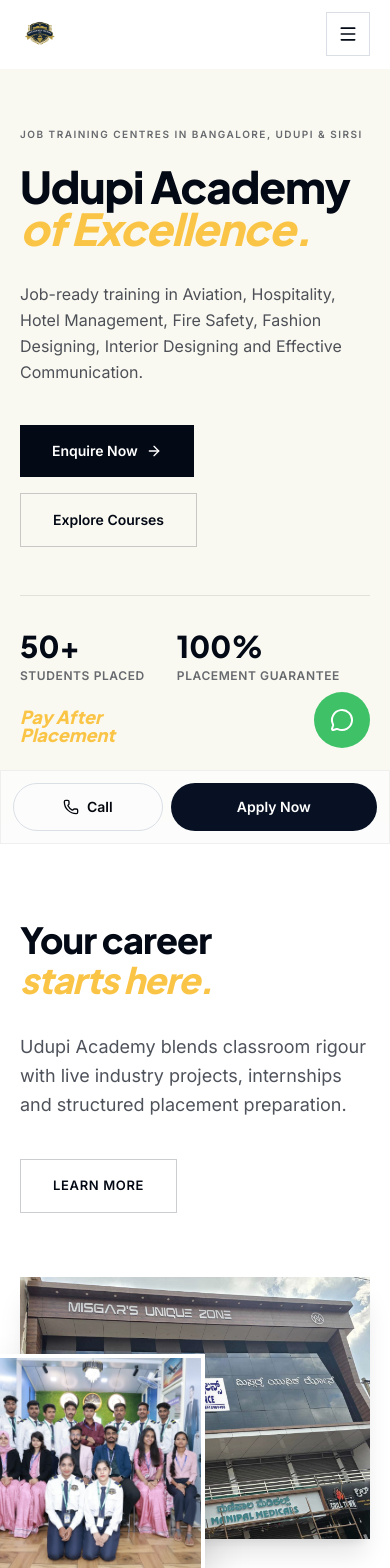
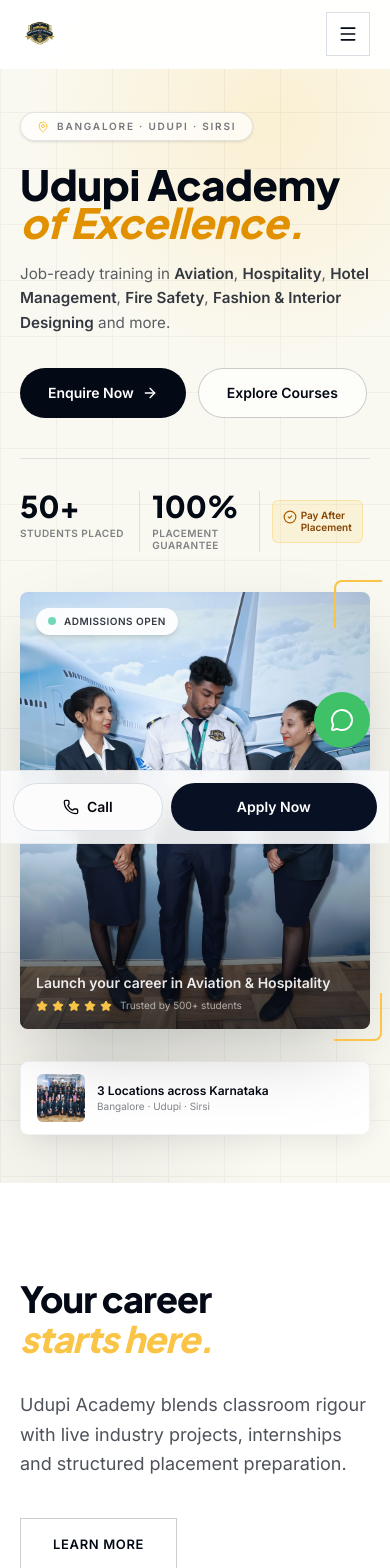
Before and after one commit to udupiacademyofexcellence/UdupiAcademyofExcellence, a React (Vite) app: page / in a window 390 px wide. Shown: the top 1568 px of the page. Built offline with nearby package versions, Linux system fonts and the light colour scheme.

Commit message:
feat: redesign Hero section with dynamic layout and mobile responsiveness

```diff
--- a/src/components/site/Hero.tsx
+++ b/src/components/site/Hero.tsx
@@ -1,83 +1,194 @@
-import { ArrowRight } from "lucide-react";
+import { ArrowRight, CheckCircle2, MapPin, Star } from "lucide-react";
 import heroImg from "@/assets/Student-aviation.jpg";
+import academyImg from "@/assets/academy-student-group.jpg";
 import { Reveal } from "./primitives";
 import { Link } from "@tanstack/react-router";
 
 export function Hero() {
   return (
-    <section id="top" className="relative min-h-[90vh] flex flex-col justify-center overflow-hidden bg-surface pt-32 pb-20">
-      <div className="container-wide relative z-10">
-        <div className="grid lg:grid-cols-[1fr_0.8fr] gap-12 items-center">
+    <section
+      id="top"
+      className="relative min-h-screen flex flex-col justify-center overflow-hidden bg-surface"
+    >
+      {/* ── Background decorations ── */}
+      <div className="absolute inset-0 pointer-events-none" aria-hidden="true">
+        {/* Gold blob top-right */}
+        <div
+          className="absolute -top-32 -right-32 w-[500px] h-[500px] rounded-full"
+          style={{ background: "radial-gradient(circle, oklch(0.85 0.15 85 / 0.18) 0%, transparent 70%)" }}
+        />
+        {/* Dark blob bottom-left */}
+        <div
+          className="absolute -bottom-24 -left-24 w-[380px] h-[380px] rounded-full"
+          style={{ background: "radial-gradient(circle, oklch(0.14 0.03 260 / 0.07) 0%, transparent 70%)" }}
+        />
+        {/* Subtle grid */}
+        <div
+          className="absolute inset-0 opacity-[0.035]"
+          style={{
+            backgroundImage: "linear-gradient(to right, currentColor 1px, transparent 1px), linear-gradient(to bottom, currentColor 1px, transparent 1px)",
+            backgroundSize: "56px 56px",
+          }}
+        />
+      </div>
 
-          {/* Left Text Column */}
-          <div className="relative z-20">
+      <div className="container-wide relative z-10 pt-28 pb-12 sm:pt-32 sm:pb-16">
+        {/* ── Location pill ── */}
         <Reveal>
-              <p className="text-[10px] font-bold tracking-[0.15em] text-ink/60 uppercase mb-6 leading-snug">
-                Job Training Centres in Bangalore, Udupi &amp; Sirsi
+          <div className="inline-flex items-center gap-2 rounded-full border border-ink/10 bg-white/70 px-4 py-1.5 text-[10px] font-bold tracking-[0.18em] uppercase text-ink/55 shadow-sm backdrop-blur-sm mb-6">
+            <MapPin className="size-3 text-gold shrink-0" />
+            Bangalore · Udupi · Sirsi
+          </div>
+        </Reveal>
+
+        <div className="grid lg:grid-cols-[1fr_0.9fr] gap-10 lg:gap-16 items-center">
+
+          {/* ── LEFT: Text content ── */}
+          <div className="flex flex-col">
+            {/* Headline */}
+            <Reveal delay={60}>
+              <h1 className="font-display font-extrabold tracking-tight leading-[0.92] text-ink">
+                <span className="block text-[2.6rem] sm:text-[4rem] lg:text-[4.5rem] xl:text-[5.2rem]">
+                  Udupi Academy
+                </span>
+                <span
+                  className="block text-[2.6rem] sm:text-[4rem] lg:text-[4.5rem] xl:text-[5.2rem] italic"
+                  style={{ color: "oklch(0.72 0.17 75)" }}
+                >
+                  of Excellence.
+                </span>
+              </h1>
+            </Reveal>
+
+            {/* Sub-text */}
+            <Reveal delay={140}>
+              <p className="mt-5 max-w-[520px] text-[0.95rem] sm:text-base leading-relaxed text-ink/65">
+                Job-ready training in{" "}
+                <span className="font-semibold text-ink/80">Aviation</span>,{" "}
+                <span className="font-semibold text-ink/80">Hospitality</span>,{" "}
+                <span className="font-semibold text-ink/80">Hotel Management</span>,{" "}
+                <span className="font-semibold text-ink/80">Fire Safety</span>,{" "}
+                <span className="font-semibold text-ink/80">Fashion &amp; Interior Designing</span> and more.
               </p>
             </Reveal>
 
-            <Reveal delay={80}>
-              <h1 className="font-display text-[2.75rem] leading-[0.95] font-extrabold text-ink sm:text-[5.5rem] lg:text-[7rem] tracking-tight">
-                Udupi{" "}
-                Academy{" "}
-                <span className="text-gold italic">of Excellence.</span>
-              </h1>
-            </Reveal>
-
-            <Reveal delay={160}>
-              <p className="mt-8 w-full max-w-md text-base sm:text-lg leading-relaxed text-ink/70 pr-4 sm:pr-0">
-                Job-ready training in Aviation, Hospitality, Hotel Management, Fire Safety, Fashion Designing, Interior Designing and Effective Communication.
-              </p>
-            </Reveal>
-
-            <Reveal delay={240}>
-              <div className="mt-10 flex flex-wrap items-center gap-4">
-                <Link to="/contact" className="inline-flex items-center justify-center bg-ink px-8 py-4 text-sm font-semibold text-white transition-all hover:bg-gold hover:text-ink">
-                  Enquire Now <ArrowRight className="ml-2 size-4" />
+            {/* CTA Buttons */}
+            <Reveal delay={220}>
+              <div className="mt-8 flex flex-wrap gap-3">
+                <Link
+                  to="/contact"
+                  className="inline-flex items-center justify-center gap-2 bg-ink px-7 py-3.5 text-sm font-semibold text-white rounded-full transition-all duration-300 hover:bg-[oklch(0.72_0.17_75)] hover:text-ink hover:shadow-[0_8px_30px_-8px_oklch(0.85_0.15_85/0.6)] active:scale-95"
+                >
+                  Enquire Now <ArrowRight className="size-4" />
                 </Link>
-                <Link to="/courses" className="inline-flex items-center justify-center border border-ink/20 px-8 py-4 text-sm font-semibold text-ink transition-all hover:border-ink hover:bg-ink hover:text-white">
+                <Link
+                  to="/courses"
+                  className="inline-flex items-center justify-center gap-2 border border-ink/20 bg-white/60 backdrop-blur-sm px-7 py-3.5 text-sm font-semibold text-ink rounded-full transition-all duration-300 hover:border-ink/60 hover:bg-white active:scale-95"
+                >
                   Explore Courses
                 </Link>
               </div>
             </Reveal>
 
-            <Reveal delay={320}>
-              <div className="mt-12 flex flex-wrap items-center gap-x-8 gap-y-6 border-t border-ink/10 pt-8">
+            {/* ── Stats Row ── */}
+            <Reveal delay={300}>
+              <div className="mt-10 pt-8 border-t border-ink/10">
+                <div className="grid grid-cols-3 gap-2 sm:gap-4">
+                  {/* Stat 1 */}
                   <div>
-                  <p className="font-display text-3xl sm:text-4xl font-extrabold text-ink">50+</p>
-                  <p className="text-xs font-semibold uppercase tracking-wider text-ink/60 mt-1">Students Placed</p>
+                    <p className="font-display text-3xl sm:text-4xl font-extrabold text-ink leading-none">50+</p>
+                    <p className="mt-1.5 text-[10px] sm:text-[11px] font-semibold uppercase tracking-wider text-ink/50 leading-tight">
+                      Students Placed
+                    </p>
                   </div>
-                <div>
-                  <p className="font-display text-3xl sm:text-4xl font-extrabold text-ink">100%</p>
-                  <p className="text-xs font-semibold uppercase tracking-wider text-ink/60 mt-1">Placement Guarantee</p>
+
+                  {/* Stat 2 */}
+                  <div className="pl-3 sm:pl-4 border-l border-ink/10">
+                    <p className="font-display text-3xl sm:text-4xl font-extrabold text-ink leading-none">100%</p>
+                    <p className="mt-1.5 text-[10px] sm:text-[11px] font-semibold uppercase tracking-wider text-ink/50 leading-tight">
+                      Placement Guarantee
+                    </p>
                   </div>
-                <div>
-                  <p className="font-display text-lg sm:text-xl font-extrabold text-gold leading-none italic">Pay After<br/>Placement</p>
+
+                  {/* Pay After Placement — pill badge, never clips */}
+                  <div className="pl-3 sm:pl-4 border-l border-ink/10 flex flex-col justify-center">
+                    <div className="inline-flex items-start gap-1 rounded-xl bg-[oklch(0.85_0.15_85/0.15)] border border-[oklch(0.85_0.15_85/0.35)] px-2.5 py-2 w-fit">
+                      <CheckCircle2 className="size-3.5 text-[oklch(0.55_0.16_70)] shrink-0 mt-px" />
+                      <span className="text-[10px] sm:text-[11px] font-bold text-[oklch(0.45_0.14_70)] leading-tight">
+                        Pay After<br />Placement
+                      </span>
+                    </div>
+                  </div>
                 </div>
               </div>
             </Reveal>
           </div>
 
-          {/* Right Image Column - Editorial overlap */}
-          <div className="relative mt-12 lg:mt-0 hidden md:block">
-            <Reveal delay={400}>
-              <div className="relative aspect-[3/4] w-full max-w-md ml-auto">
-                {/* Gold offset block */}
-                <div className="absolute -inset-4 bg-gold/10 -z-10 translate-x-6 translate-y-6"></div>
-                {/* Image */}
+          {/* ── RIGHT: Image card ── */}
+          <Reveal delay={160} className="relative">
+            <div className="relative rounded-2xl overflow-hidden shadow-[0_32px_80px_-24px_oklch(0.14_0.03_260/0.28)] aspect-[4/5] sm:aspect-[3/4] w-full max-w-[420px] mx-auto lg:mx-0 lg:ml-auto">
               <img
                 src={heroImg}
-                  alt="Udupi Academy student in aviation training"
-                  className="size-full object-cover grayscale-[20%] contrast-125"
+                alt="Udupi Academy aviation student in training"
+                className="size-full object-cover"
+                loading="eager"
               />
-                {/* Editorial corner accent */}
-                <div className="absolute -top-4 -left-4 size-16 border-t-2 border-l-2 border-gold"></div>
-                <div className="absolute -bottom-4 -right-4 size-16 border-b-2 border-r-2 border-gold"></div>
+              {/* Bottom gradient overlay */}
+              <div className="absolute inset-x-0 bottom-0 h-2/5 bg-gradient-to-t from-ink/65 to-transparent" />
+
+              {/* Admissions Open badge */}
+              <div className="absolute top-4 left-4 flex items-center gap-2 rounded-full bg-white/90 backdrop-blur-md px-3 py-1.5 shadow-md">
+                <span className="size-2 rounded-full bg-emerald-500 animate-pulse" />
+                <span className="text-[10px] font-bold text-ink/80 uppercase tracking-wider">Admissions Open</span>
+              </div>
+
+              {/* Bottom caption */}
+              <div className="absolute bottom-4 left-4 right-4">
+                <p className="text-white/90 text-sm font-semibold leading-snug">
+                  Launch your career in Aviation &amp; Hospitality
+                </p>
+                <div className="flex items-center gap-1 mt-1.5">
+                  {[1, 2, 3, 4, 5].map((s) => (
+                    <Star key={s} className="size-3 text-gold fill-gold" />
+                  ))}
+                  <span className="text-white/60 text-[10px] ml-1">Trusted by 500+ students</span>
+                </div>
+              </div>
+            </div>
+
+            {/* Floating mini card — desktop only, overlaps image */}
+            <div className="absolute -bottom-5 -left-5 hidden sm:flex items-center gap-3 rounded-2xl bg-white shadow-[0_8px_32px_-8px_oklch(0.14_0.03_260/0.18)] border border-ink/5 px-4 py-3 max-w-[200px]">
+              <img
+                src={academyImg}
+                alt="Academy students"
+                className="size-12 rounded-xl object-cover shrink-0"
+              />
+              <div>
+                <p className="text-xs font-bold text-ink leading-tight">3 Locations</p>
+                <p className="text-[10px] text-ink/50 mt-0.5 leading-tight">Bangalore · Udupi · Sirsi</p>
+              </div>
+            </div>
+
+            {/* Gold corner accents */}
+            <div className="absolute -top-3 -right-3 size-12 rounded-tl-2xl border-t-2 border-l-2 pointer-events-none" style={{ borderColor: "oklch(0.85 0.15 85)" }} />
+            <div className="absolute -bottom-3 -right-3 size-12 rounded-br-2xl border-b-2 border-r-2 pointer-events-none" style={{ borderColor: "oklch(0.85 0.15 85)" }} />
+          </Reveal>
+        </div>
+
+        {/* ── Mobile-only location card ── */}
+        <Reveal delay={380} className="mt-8 sm:hidden">
+          <div className="flex items-center gap-3 rounded-2xl bg-white shadow-[0_8px_32px_-8px_oklch(0.14_0.03_260/0.12)] border border-ink/5 px-4 py-3">
+            <img
+              src={academyImg}
+              alt="Academy students"
+              className="size-12 rounded-xl object-cover shrink-0"
+            />
+            <div>
+              <p className="text-xs font-bold text-ink leading-tight">3 Locations across Karnataka</p>
+              <p className="text-[10px] text-ink/50 mt-0.5 leading-tight">Bangalore · Udupi · Sirsi</p>
+            </div>
           </div>
         </Reveal>
-          </div>
-        </div>
       </div>
     </section>
   );
```
Lines whose indentation alone changed are shown as unchanged.
